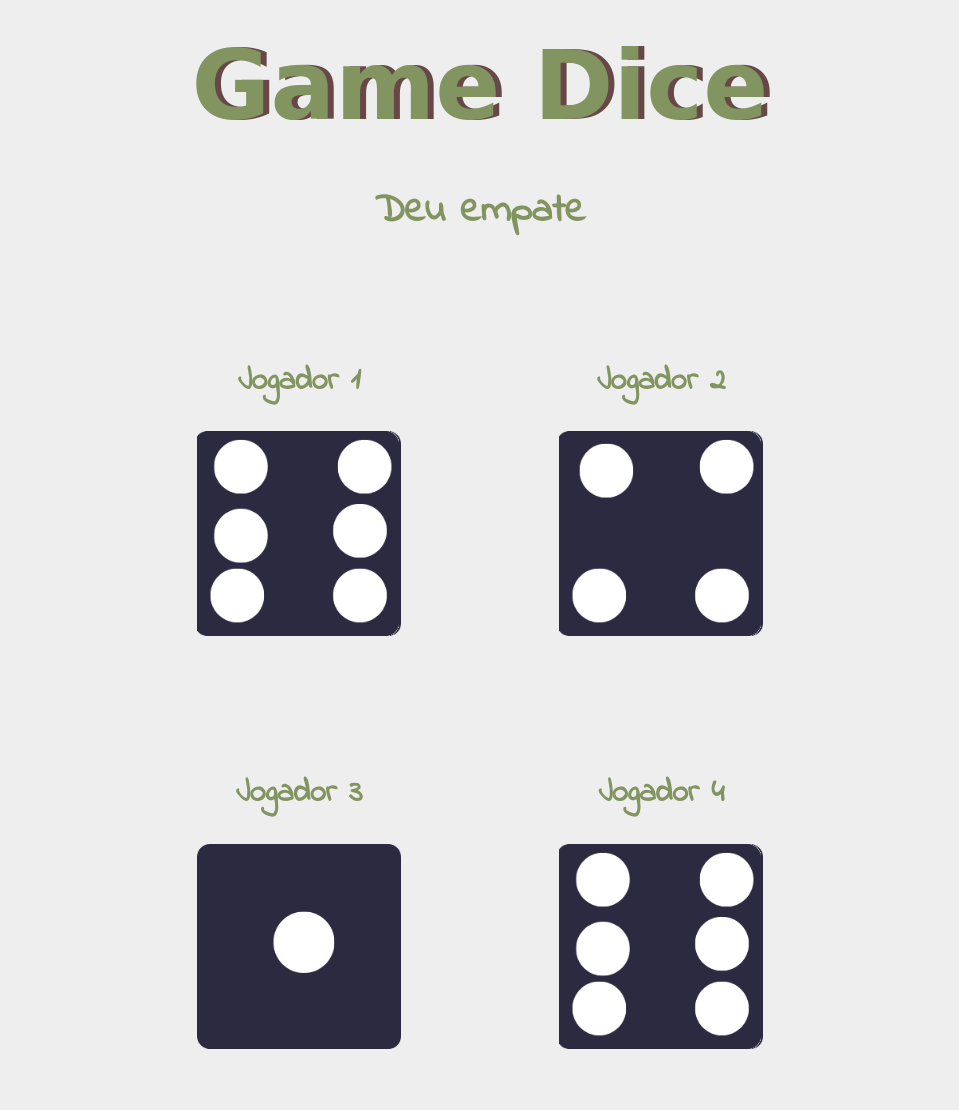
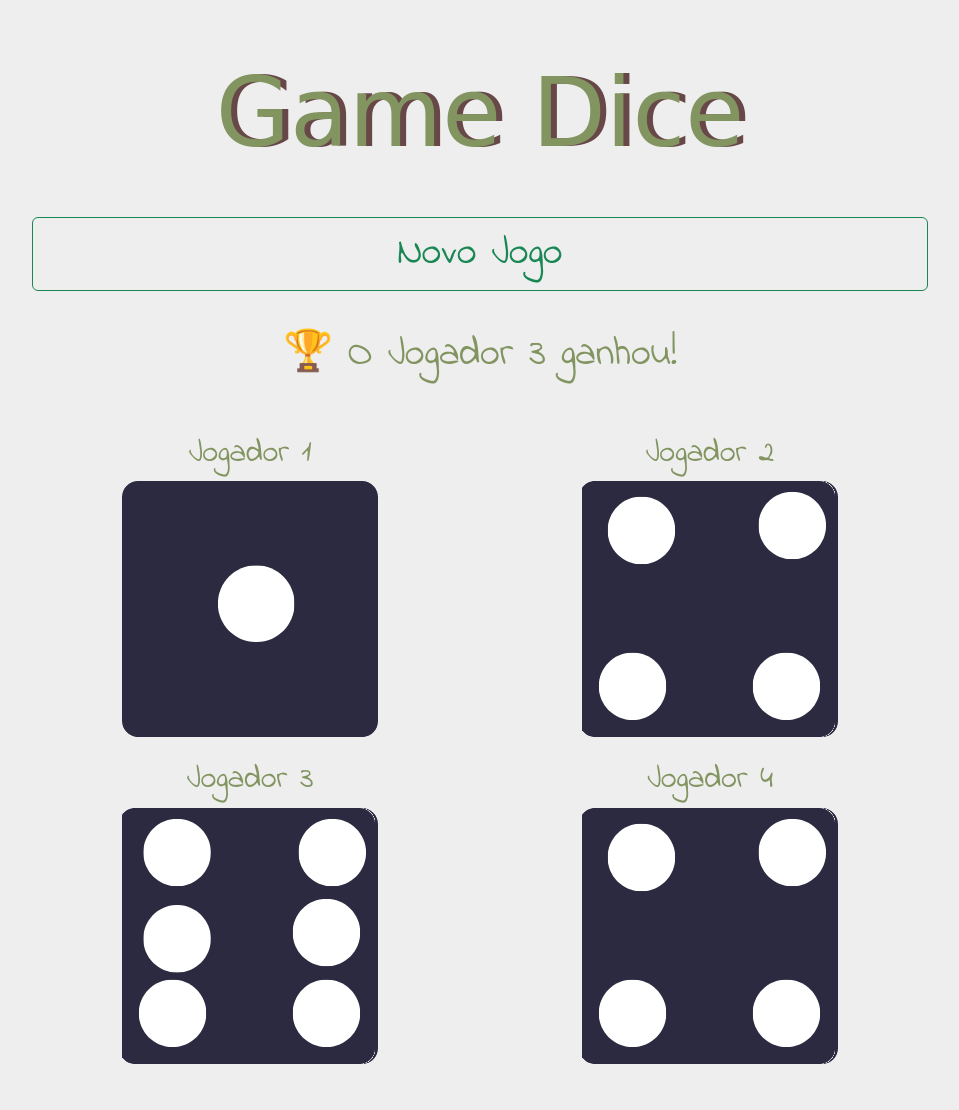
Before and after one commit to Bonilhar/Curso_TipsCode, a plain HTML site: page 4 Módulo JavaScript/Game Dice/index.html in a window 1280 px wide. Shown: the top 1110 px of the page, without its empty margins (160-1119 px from the left). Drawn offline with nearby package versions, Linux system fonts and the light colour scheme.

Commit message:
Add files via upload

```diff
--- a/4 Módulo JavaScript/Game Dice/CSS/style.css
+++ b/4 Módulo JavaScript/Game Dice/CSS/style.css
@@ -3,11 +3,10 @@
   font-family: 'Indie Flower', cursive;
   color: #829460;
   text-align: center;
-
 }
 
 footer{
-  margin-top: 5%;
+  padding-top: 5%;
   font-size: 2rem;
 }
 
@@ -24,19 +23,19 @@ h2{
 
 h3{
   font-size: 2.5rem;
-
 }
 
 img{
-  width: 80%;
+  width: 250;
 }
 
-.container{
-  width: 70%;
-  margin: auto;
+button{
+  font-family: 'lobster', cursive;
+  font-size: 4rem;
+  background-color: #829460;
+  font-weight: bold;
 }
 
-.dice{
-  display: inline-block;
-  padding: 50px;
+.container-fluid{
+    padding: 2% 15%;
 }
--- a/4 Módulo JavaScript/Game Dice/JavaScript/script.js
+++ b/4 Módulo JavaScript/Game Dice/JavaScript/script.js
@@ -1,4 +1,5 @@
-/*Ideia:
+
+function novoJogo(){/*Ideia:
   Este código tem como premissa a inclusão de mais jogadores,
   sendo assim, seria preciso incluir no HTML mais divs de jogadores*/
   let randomNumber = 0
@@ -36,3 +37,4 @@ if (houveEmpate == 1) {
   } else{
     document.querySelector("h3").innerHTML = "🏆 O Jogador " +(maiorNumero[0] + 1 ) + " ganhou!"
   }
+}
--- a/4 Módulo JavaScript/Game Dice/index.html
+++ b/4 Módulo JavaScript/Game Dice/index.html
@@ -3,34 +3,43 @@
 <head>
   <meta charset="UTF-8">
   <title>GameDice</title>
-  <link rel="stylesheet" href="./CSS/style.css" />
+  <!-- Fontes Google -->
   <link rel="preconnect" href="https://fonts.googleapis.com">
   <link rel="preconnect" href="https://fonts.gstatic.com" crossorigin>
   <link href="https://fonts.googleapis.com/css2?family=Indie+Flower&display=swap" rel="stylesheet">
+  <!-- CSS bootstrap -->
+  <link href="https://cdn.jsdelivr.net/npm/bootstrap@5.2.2/dist/css/bootstrap.min.css" rel="stylesheet" integrity="sha384-Zenh87qX5JnK2Jl0vWa8Ck2rdkQ2Bzep5IDxbcnCeuOxjzrPF/et3URy9Bv1WTRi" crossorigin="anonymous">
+  <!-- CSS Local -->
+  <link rel="stylesheet" href="./CSS/style.css" />
 </head>
-<body>
-
-  <main class="container">
+<body onload="novoJogo()">
+  <main class="container-fluid">
     <h1>Game Dice</h1>
-    <h3></h3>
-    <div class="dice">
+    <div class="d-grid gap-2 py-3">
+      <button class="btn btn-outline-success fs-1" onclick="novoJogo()" type="button">Novo Jogo</button>
+    </div>
+    <h3 class="py-4"></h3>
+    <div class="row">
+      <div class="col-12 col-lg-6 pt-4">
         <h2>Jogador 1</h2>
         <img src="" alt="Dados">
       </div>
-    <div class="dice">
+      <div class="col-12 col-lg-6 pt-4">
         <h2>Jogador 2</h2>
         <img src="" alt="Dados">
       </div>
-    <div class="dice">
+    </div>
+    <div class="row">
+      <div class="col-12 col-lg-6 pt-4">
         <h2>Jogador 3</h2>
         <img src="" alt="Dados">
       </div>
-    <div class="dice">
+      <div class="col-12 col-lg-6 pt-4">
         <h2>Jogador 4</h2>
         <img src="" alt="Dados">
       </div>
+    </div>
   </main>
-
   <footer>
     <h3>🎲 Bonilha Games 🎲</h3>
   </footer>
```
Lines whose indentation alone changed are shown as unchanged.
